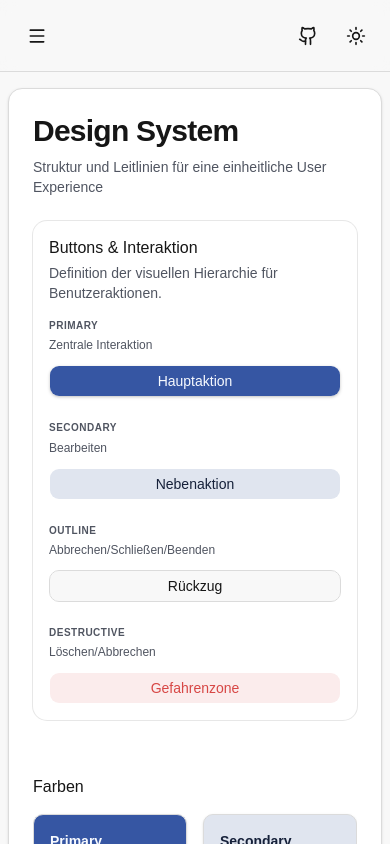
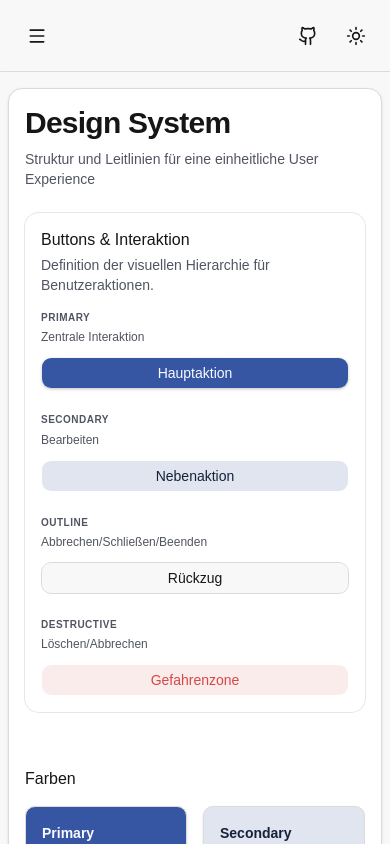
Before and after one commit to stefan8893/ui-demo, a React (Vite) app: page / in a window 390 px wide. Shown: the top 844 px of the page. Built offline with nearby package versions, Linux system fonts and the light colour scheme.

Commit message:
SectionCard's padding on mobile reduced

```diff
--- a/src/components/ui/display/section-card.tsx
+++ b/src/components/ui/display/section-card.tsx
@@ -17,7 +17,7 @@ export function SectionCard({
     <div
       className={cn(
         'bg-card text-card-foreground rounded-xl border shadow-sm',
-        'p-6 lg:p-8',
+        'p-4 sm:p-6 lg:p-8',
         className,
       )}
     >
```
